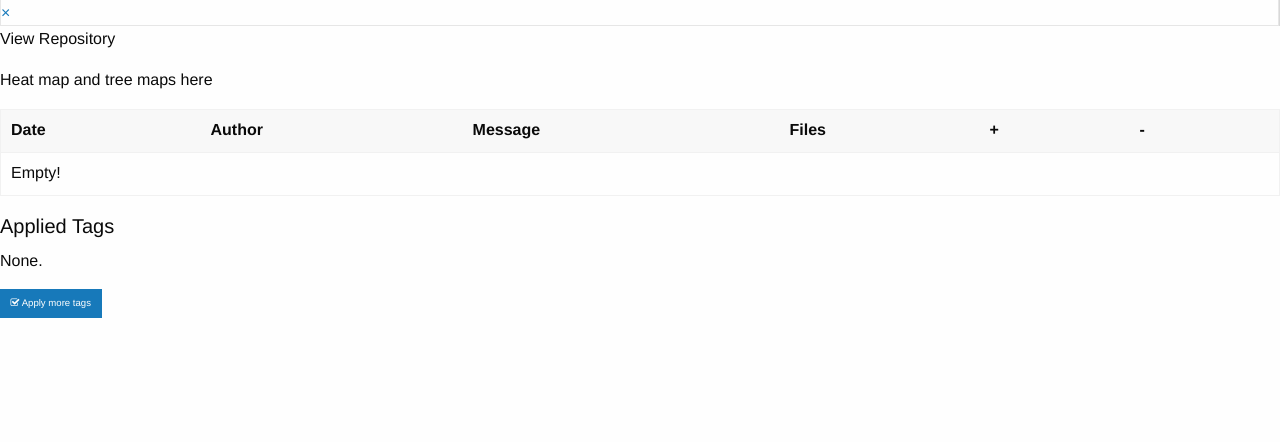
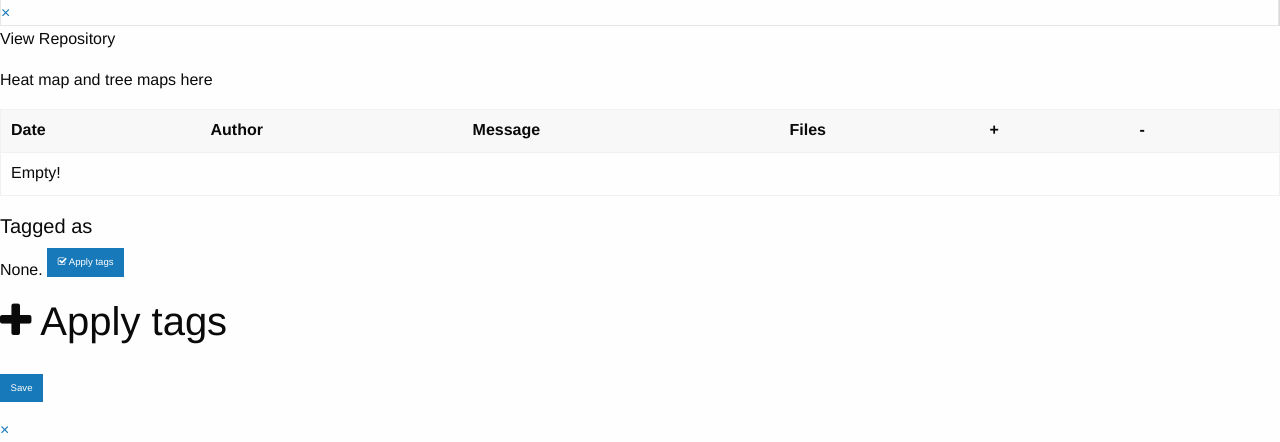
Before and after one commit to cantsin/git-tracker, a Flask app: template templates/view_repository.html in a window 1280 px wide. Shown: the part 763-1205 px from the top of the page. Before the commit the page ends 1081 px from the top, so only its background shows below. Run offline with Flask 2, Linux system fonts and the light colour scheme; the template is opened without the code that fills it, so the values that code supplies are empty; some libraries are stand-ins or nearby versions.

Commit message:
Modifying repository tags view.

```diff
--- a/app.py
+++ b/app.py
@@ -52,10 +52,12 @@ def view_repository(name):
     repository = Repository.query.filter_by(name=name).first_or_404()
     identifier = repository.get_shorthand_of_branch('master')
     sha1 = repository.get_sha1_of_branch('master')
+    tags = Tag.query.all()
     kwargs = { 'repository': repository,
                'current_selection': repository.name,
                'git_identifier': identifier,
                'git_sha1': sha1,
+               'tags': tags,
                'selection': 'repositories' }
     return render_template('view_repository.html', **kwargs)
 
--- a/templates/view_repository.html
+++ b/templates/view_repository.html
@@ -54,21 +54,32 @@
   </div>
   <div class="columns small-3">
     <div id="applied-tags" class="panel radius">
-      <h5>Applied Tags</h5>
-      <ul class="side-nav no-bullet">
+      <h5>Tagged as</h5>
         {% for tag in repository.tags %}
-        <li>
           <a href="{{ url_for('view_tag', slug=tag.slug) }}">
-            <span class="label radius secondary">{{ tag.name }}</span> &#x2715;
+            <span class="label radius secondary">{{ tag.name }}</span>
           </a>
-        </li>
         {% else %}
-        None.
+          None.
         {% endfor %}
-      </ul>
-      <a href="" class="button tiny radius">
-        <i class="fa fa-check-square-o"></i> Apply more tags
+      <a href="javascript:void(0);" data-reveal-id="apply_tags" class="button tiny radius">
+        <i class="fa fa-check-square-o"></i> Apply tags
       </a>
+      <div id="apply_tags" class="reveal-modal medium" data-reveal>
+        <h2><i class="fa fa-plus"></i> Apply tags</h2>
+        <form id="apply_tags_form" action="" method="post">
+          <ul class="side-nav no-bullet">
+          {% for tag in tags %}
+            <li>
+              <input id="apply-{{ tag.slug }}" type="checkbox" {% if tag in repository.tags %}checked="checked"{% endif %}>
+              <label for="{{ tag.slug }}">{{ tag.name }}</label>
+            </li>
+          {% endfor %}
+          </ul>
+          <input class="logout button tiny radius" type="submit" value="Save">
+        </form>
+        <a class="close-reveal-modal">&#215;</a>
+      </div>
     </div>
   </div>
 </div>
```
